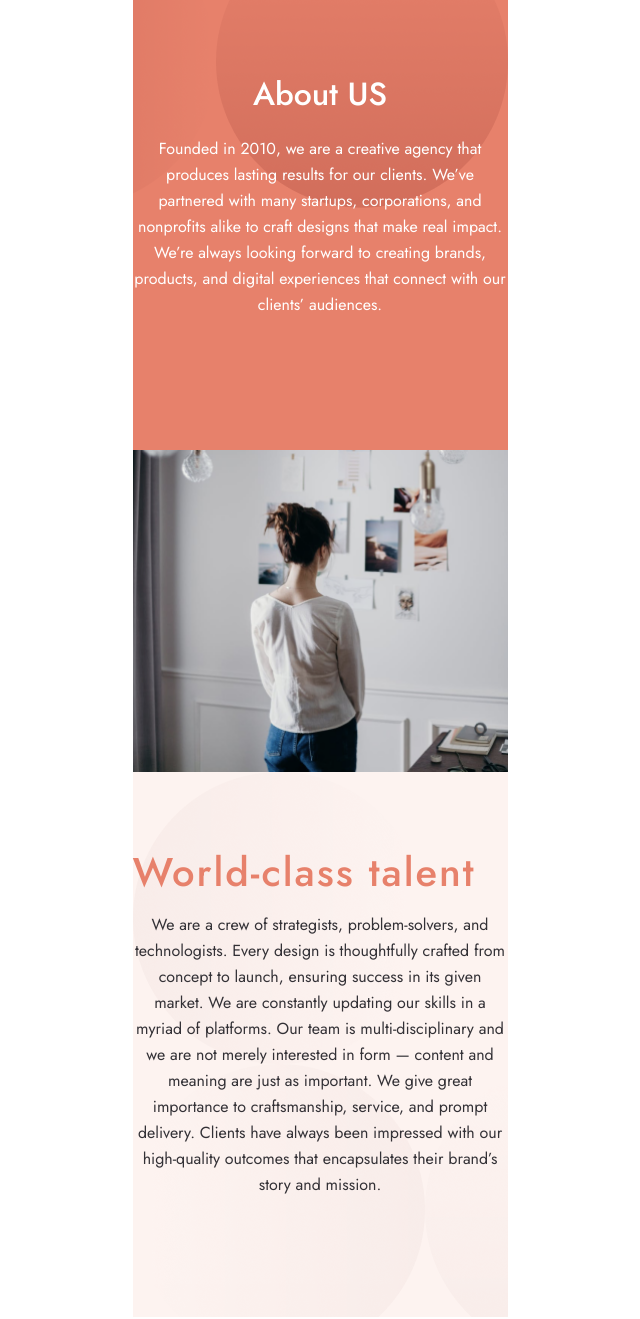
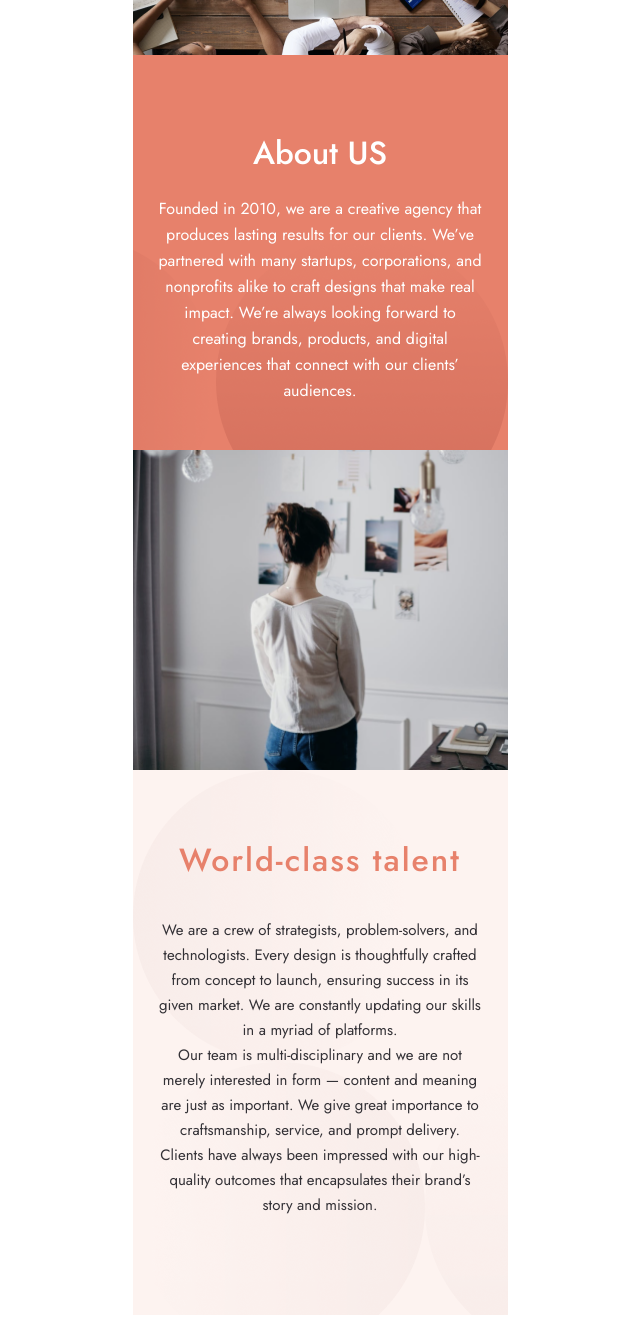
Before and after one commit to st2eve/designo, a plain HTML site: page pages/about.html in a window 1280 px wide. Shown: the part 420-1739 px from the top of the page, without its empty margins (320-960 px from the left). Drawn offline with Linux system fonts and the light colour scheme; files whose address does not match are found by name.

Commit message:
modif about

```diff
--- a/pages/about.html
+++ b/pages/about.html
@@ -43,12 +43,14 @@
         <main class="main">
             <section class="block">
                 <div class="pc">
-                    <img src="/src/images/amoi.png" alt="">
+                    <img src="/src/images/first.png" alt="">
                 </div>
                 <div class="red">
-                    <img src="/src/images/first.png" alt="">
-                    <h1>About US</h1>
-                    <p>Founded in 2010, we are a creative agency that produces lasting results for our clients. We’ve partnered with many startups, corporations, and nonprofits alike to craft designs that make real impact. We’re always looking forward to creating brands, products, and digital experiences that connect with our clients’ audiences.</p>
+                    <img src="/src/images/amoi.png" alt="">
+                    <div class="red__text">
+                        <h1>About US</h1>
+                        <p>Founded in 2010, we are a creative agency that produces lasting results for our clients. We’ve partnered with many startups, corporations, and nonprofits alike to craft designs that make real impact. We’re always looking forward to creating brands, products, and digital experiences that connect with our clients’ audiences.</p>
+                    </div>
                 </div>
             </section>
             <section class="world">
@@ -57,9 +59,11 @@
                 </div>
                 <div class="test">
                     <img src="/src/images/ok.png" alt="">
-                    <h2>World-class talent</h2>
-                    <p>We are a crew of strategists, problem-solvers, and technologists. Every design is thoughtfully crafted from concept to launch, ensuring success in its given market. We are constantly updating our skills in a myriad of platforms.
-                    Our team is multi-disciplinary and we are not merely interested in form — content and meaning are just as important. We give great importance to craftsmanship, service, and prompt delivery. Clients have always been impressed with our high-quality outcomes that encapsulates their brand’s story and mission.</p>
+                    <div class="red__text">
+                        <h2>World-class talent</h2>
+                        <p>We are a crew of strategists, problem-solvers, and technologists. Every design is thoughtfully crafted from concept to launch, ensuring success in its given market. We are constantly updating our skills in a myriad of platforms.<br/>
+                        Our team is multi-disciplinary and we are not merely interested in form — content and meaning are just as important. We give great importance to craftsmanship, service, and prompt delivery. Clients have always been impressed with our high-quality outcomes that encapsulates their brand’s story and mission.</p>
+                    </div>
                 </div>
             </section>
             <section class="ville">
--- a/src/scss/_about.scss
+++ b/src/scss/_about.scss
@@ -16,30 +16,46 @@ body {
 main {
     .block {
         width: 375px;
+        height: 715px;
         .red{
             display: flex;
             flex-direction: column;
+            position: relative;
+            width: 375px;
+            height: 395px;
+
+            .red__text{
                 position: absolute;
                 width: 375px;
-            top: 96px;
+                height: 395px;
+                display: flex;
+                flex-direction: column;
+                justify-content: center;
+                align-items: center;
+                gap: 25px;
                 h1 {
                     font-family: 'Jost';
-                margin-top: 80px;
                     font-weight: 500;
                     line-height: 36px;
                     font-size: 32px;
                     text-align: center;
                     color: white;
+                    height: 36px;
+                    width: 327px;
                 }
                 p {
                     font-family: 'Jost';
-                margin-top: 24px;
                     display: flex;
                     color: white;
+                    width: 327px;
+                    height: 175px;
+                }
             }
         }
         .pc {
             display: flex;
+            height: 320px;
+
         }
     }
 
@@ -47,31 +63,56 @@ main {
 
     .world {
         width: 375px;
+        height: 865px;
         .women {
             display: flex;
             flex-direction: column;
             position: absolute;
             width: 375px;
+            height: 320px;
             position: relative;
         }
         .test {
             display: flex;
+            flex-direction: column;
+            position: relative;
+            width: 375px;
+            height: 545px;
+
+            img {
+                height: 545px;
+            }
+
+            .red__text{
+                position: absolute;
+                width: 375px;
+                height: 545px;
+                display: flex;
+                flex-direction: column;
+                justify-content: center;
+                align-items: center;
+                gap: 40px;
                 h2 {
                     font-family: 'Jost';
-                margin-top: 80px;
-                display: flex;
-                position: absolute;
+                    font-size: 32px;
+                    font-weight: 500;
+                    line-height: 36px;
                     text-align: center;
                     color: #e7816b;
+                    width: 327px;
+                    height: 36px;
                 }
                 p {
                     font-family: 'Jost';
-                margin-top: 140px;
-                width: 375px;
+                    font-size: 15px;
+                    font-weight: 400;
+                    line-height: 25px;
+                    width: 327px;
+                    height: 325px;
                     text-align: center;
-                position: absolute;
                     display: flex;
                     color: #333136;
+                }
             }
         }
     }
@@ -132,16 +173,22 @@ main {
     .trois {
         margin-bottom: 120px;
         width: 375px;
+        margin-top: 150PX;
         .photo {
             display: flex;
+            height: 320px;
+            width: 375px;
             img {
-                padding-top: 170px;
+                height: 320px;
             }
         }
         .real {
             align-items: center;
             height: 545px;
             position: relative;
+            display: flex;
+            justify-content: center;
+
             img {
                 position: absolute;
                 z-index: 5;
@@ -153,7 +200,6 @@ main {
                 h3 {
                     font-family: 'Jost';
                     font-size: 32px;
-                    margin-top: 80px;
                     color: #e7816b;
                     text-align: center;
                 }
@@ -174,63 +220,83 @@ main {
 
 @media (min-width: 768px) {
     .block {
-        width: 632px;
         .red{
-            display: flex;
-            flex-direction: column;
-            position: absolute;
-            width: 632px;
-            top: 96px;
+
+
+            .red__text{
                 h1 {
-                font-family: 'Jost';
-                margin-top: 80px;
-                font-weight: 500;
-                line-height: 36px;
-                font-size: 32px;
-                text-align: center;
-                color: white;
                 }
                 p {
-                font-family: 'Jost';
-                margin-top: 24px;
-                display: flex;
-                color: white;
+                }
             }
         }
         .pc {
-            display: flex;
-            width: 632px;
+
         }
     }
 
 
+
     .world {
-        width: 632px;
         .women {
-            display: flex;
-            flex-direction: column;
-            position: absolute;
-            width: 632px;
-            position: relative;
         }
         .test {
-            display: flex;
+
+            img {
+            }
+
+            .red__text{
                 h2 {
-                font-family: 'Jost';
-                margin-top: 80px;
-                display: flex;
-                position: absolute;
-                text-align: center;
-                color: #e7816b;
+
                 }
                 p {
-                font-family: 'Jost';
-                margin-top: 140px;
-                width: 632px;
-                text-align: center;
-                position: absolute;
-                display: flex;
-                color: #333136;
+
+                }
+            }
+        }
+    }
+
+
+
+    .ville {
+        .belgium {
+        }
+        .australia {
+        }
+        .kingdom {
+        }
+        .txt {
+        }
+        .see {
+
+            }
+            a {
+            }
+        }
+    }
+    .trois {
+        .photo {
+
+            img {
+            }
+        }
+        .real {
+            a{
+
+            }
+
+            img {
+
+            }
+            .test {
+
+
+                h3 {
+
+                }
+                p {
+
+                }
             }
         }
     }
--- a/src/scss/_contact-tab.scss
+++ b/src/scss/_contact-tab.scss
@@ -32,7 +32,7 @@
                     }
 
                     .main__formulaire{
-
+                        row-gap: 15px;
                         .main__form-button{
                             width: 573px;
 
--- a/src/scss/_contact.scss
+++ b/src/scss/_contact.scss
@@ -54,10 +54,16 @@ body{
                         }
                         .main__form-button{
                             width: $WidthContainer;
-                            background-color: #E7816B;
+                            background-color: transparent;
                             border: none;
                             border-bottom: 1px solid white;
-
+                            width: $WidthContainer;
+                            &:hover {
+                                background-color:#FFAD9B;
+                                border: none;
+                                color: white;
+                                cursor: pointer;
+                            }
                         }
                     }
                     .main__formulaire :last-child{
@@ -73,23 +79,9 @@ body{
                         margin: 20px 0 40px 0;
                         align-self: center;
                     }
-<<<<<<< HEAD
                     .main__formulaire :nth-child(8){
                         height: 60px;
-=======
-                    .main__form-button{
-                        width: $WidthContainer;
-                        background-color: #E7816B;
-                        border: none;
-                        border-bottom: 1px solid white;
-                        &:hover {
-                            background-color:#FFAD9B;
-                            border: none;
-                            color: white;
-                            cursor: pointer;
-                        }
 
->>>>>>> anais
                     }
                 }
 
@@ -268,6 +260,9 @@ body{
                         a{
                             text-decoration: none;
                             color: white;
+                            &:hover{
+                                text-decoration-line: underline;
+                            }
                         }
                     }
                 }
```
Also changed, not shown: src/css/style.css, src/css/style.min.css, 2 other files. Lines whose indentation alone changed are shown as unchanged.
